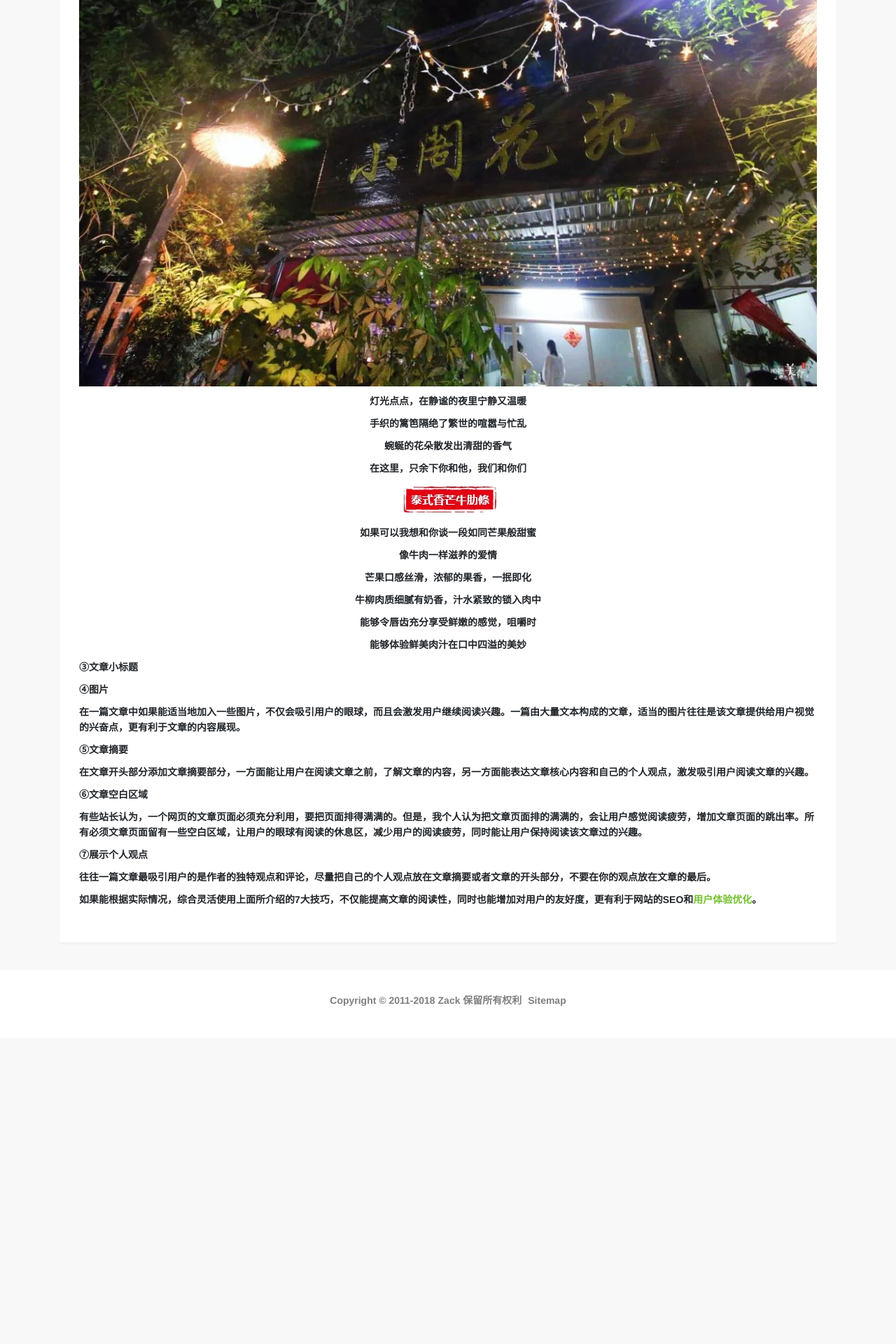
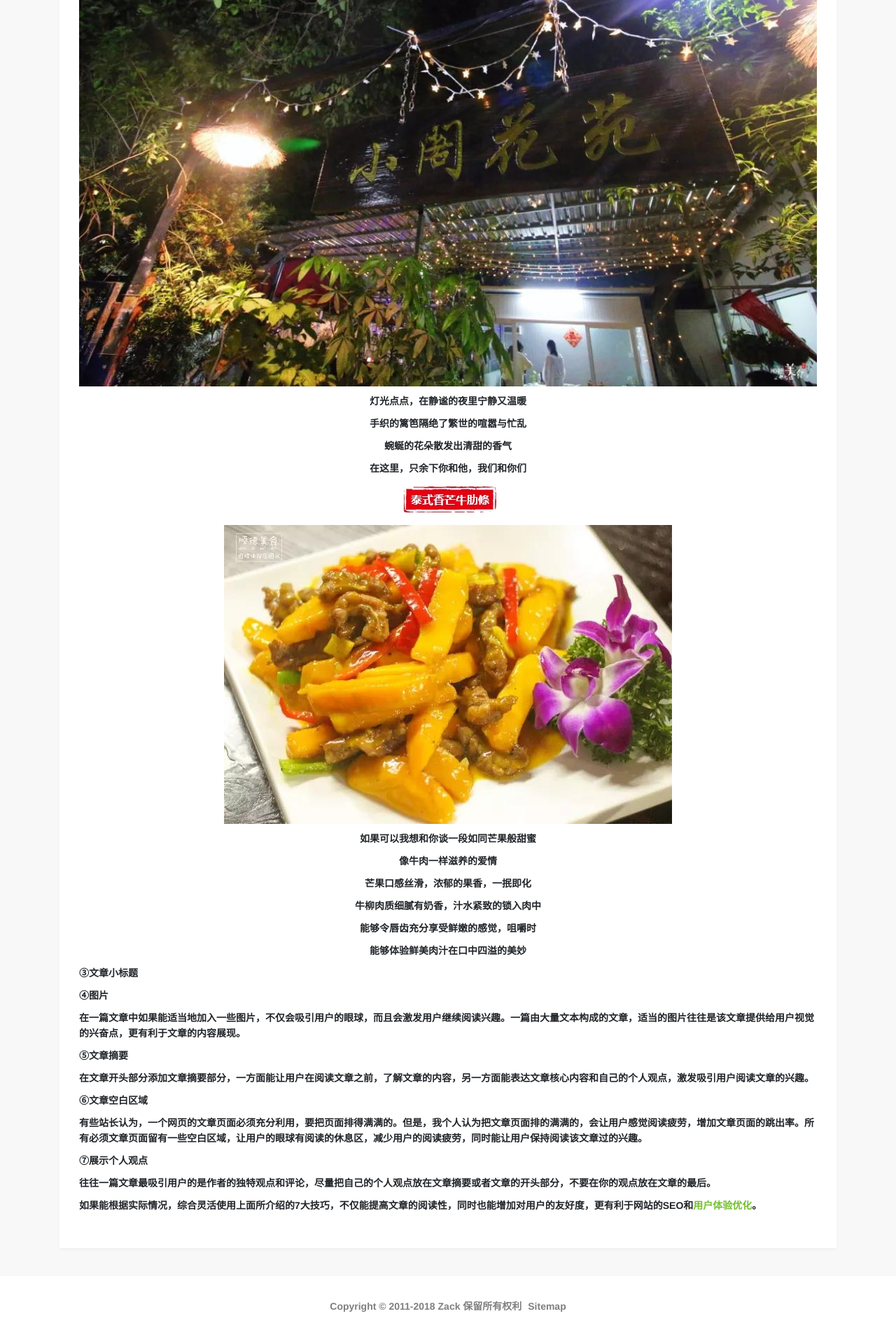
Before and after one commit to LeoQihao/LeoQihao.github.io, a Jekyll site: the page built from ueo/_posts/2011-09-06-web-read-skill.html, in a window 1280 px wide. Shown: the part 3204-5124 px from the top of the page at 70% size. Built offline with Jekyll 4.4.1, drawn with Linux system fonts in a browser that asks for light colours; before the commit the page ends 4687 px from its top, so only the background shows below that.

Commit message:
Update 2011-09-06-web-read-skill.html

```diff
--- a/ueo/_posts/2011-09-06-web-read-skill.html
+++ b/ueo/_posts/2011-09-06-web-read-skill.html
@@ -48,6 +48,7 @@
 <p align="center">在这里，只余下你和他，我们和你们</p>
 
   <p align="center"><img class="img-fluid" alt="Select Web文章列表" src="{{ site.url }}/images/ueo/6.jpg"></p>
+  <p align="center"><img class="img-fluid" alt="Select Web文章列表" src="{{ site.url }}/images/ueo/7.jpg"></p>
  <p align="center"> 如果可以我想和你谈一段如同芒果般甜蜜</p>
 <p align="center">像牛肉一样滋养的爱情</p>
 <p align="center">芒果口感丝滑，浓郁的果香，一抿即化</p>
```
